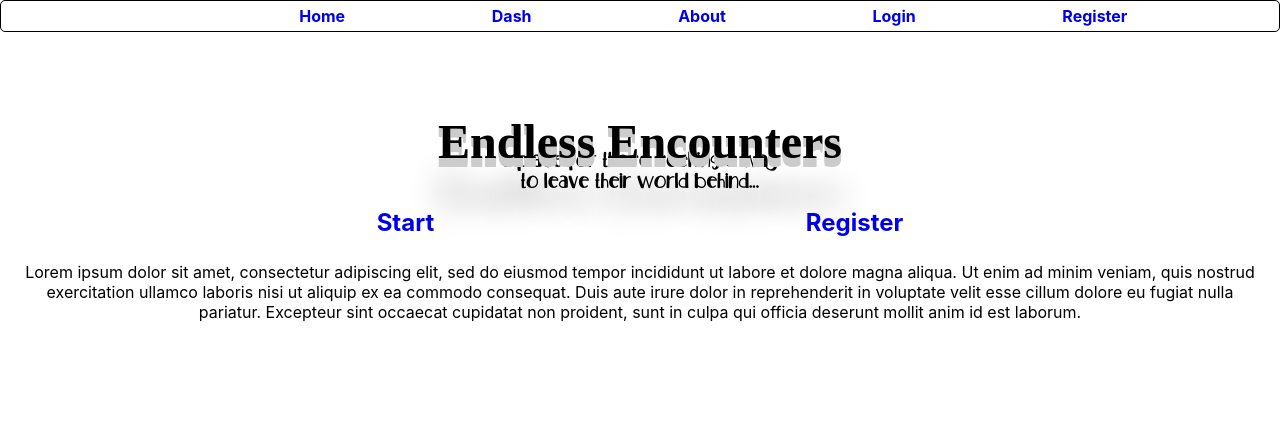
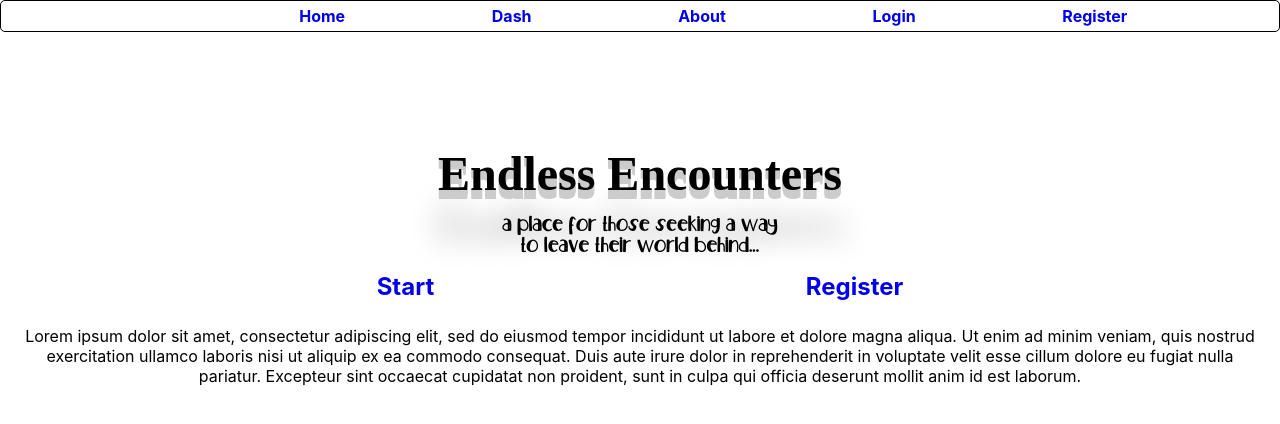
Before and after one commit to Nvlt/endless_encounters_client, a React (Create React App) app: page / in a window 1280 px wide. Shown: the top 424 px of the page. Built offline with nearby package versions, Linux system fonts and the light colour scheme; a web font is replaced by a local one.

Commit message:
error with main heading fix

```diff
--- a/src/components/App/App.css
+++ b/src/components/App/App.css
@@ -199,12 +199,20 @@
 }
 
 .mx-1 {
+  margin-left: 1rem;
+  margin-right: 1rem;
 }
 
 .mx-2 {
   margin-left: 2rem;
   margin-right: 2rem;
 }
+
+.my-2{
+  margin-top: 4rem;
+  margin-bottom: 4rem;
+}
+
 
 .max-w-2 {
   max-width: 2rem;
--- a/src/components/Header/Header.css
+++ b/src/components/Header/Header.css
@@ -6,6 +6,7 @@
     border-radius: 5px;
     font-weight: bold;
     padding: 5px;
+
 }
 
 .headerLink {
--- a/src/components/HomeMain/HomeMain.css
+++ b/src/components/HomeMain/HomeMain.css
@@ -10,7 +10,6 @@
     margin-top: 30px;
     max-width: 280px;
     margin: 10px auto;
-
 }
 
 .mainNav{
@@ -39,8 +38,3 @@
     font-family: "Nelship";
     src: url("../../assets/fonts/Nelship.ttf")
 }
-
-.my-2{
-    margin-top: 2rem;
-    margin-bottom: 2rem;
-  }
--- a/src/components/HomeMain/HomeMain.js
+++ b/src/components/HomeMain/HomeMain.js
@@ -2,6 +2,7 @@ import React from 'react';
 import {Link} from 'react-router-dom';
 import './HomeMain.css';
 import ReactTooltip from 'react-tooltip';
+import '../../components/App/App.css'
 export default function Home() {
 
 
```
